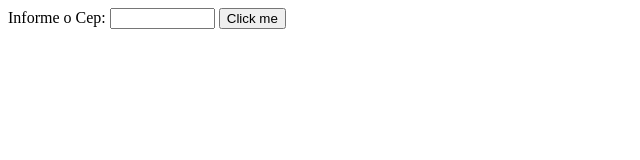
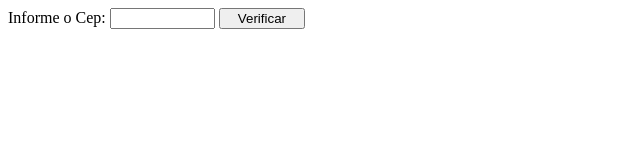
Before and after one commit to CaioBuard/BuscaEnderecoPorCEP, a plain HTML site: page index.html in a window 1280 px wide. Shown: the full height of the page, 0-640 px from the left. Drawn offline with Linux system fonts and the light colour scheme.

Commit message:
Alteração de texto botão

```diff
--- a/index.html
+++ b/index.html
@@ -11,7 +11,7 @@
 
     <input type="text" id="name" name="name" required minlength="8" maxlength="8" size="10" />
 
-    <input type="button" value="Click me" onclick='BuscarCep("name")'></body>
+    <input type="button" value="   Verificar   " onclick='BuscarCep("name")'></body>
 
     <p id = "retorno"></p>
 </html>
```
